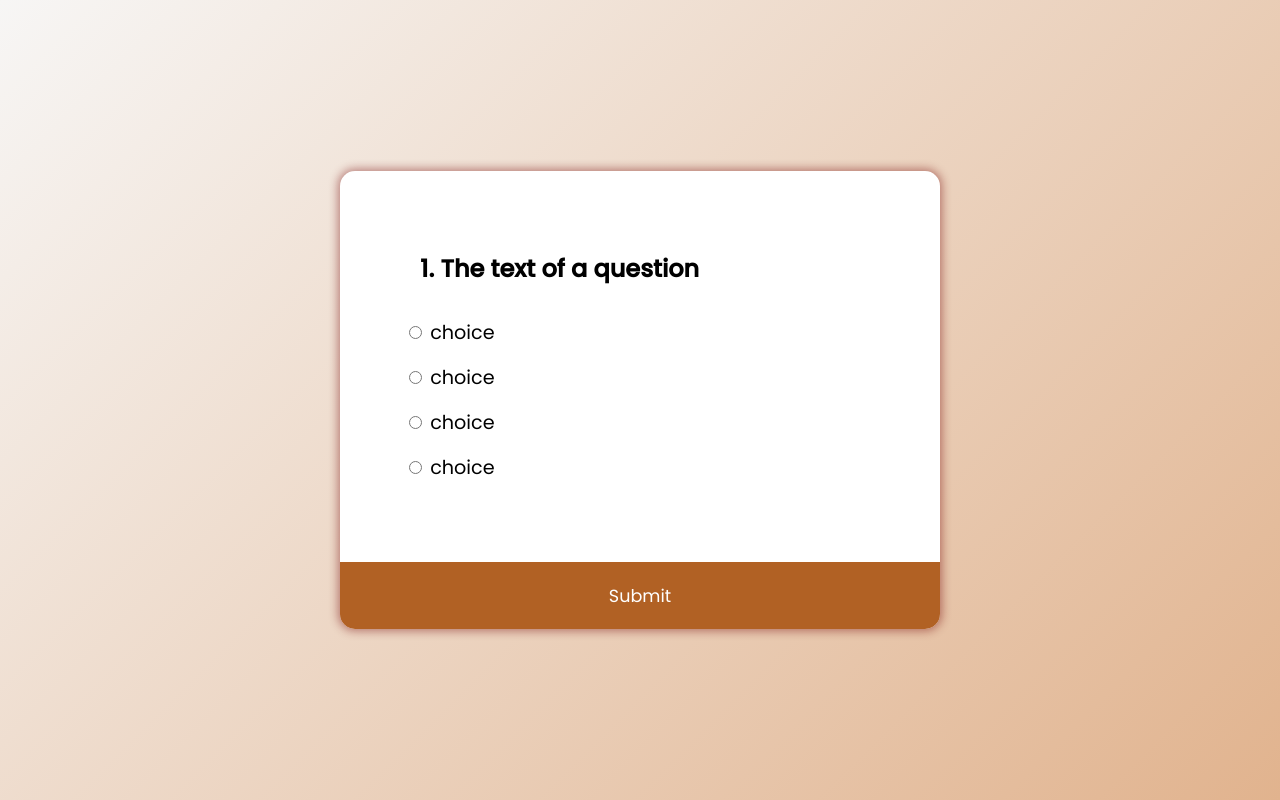
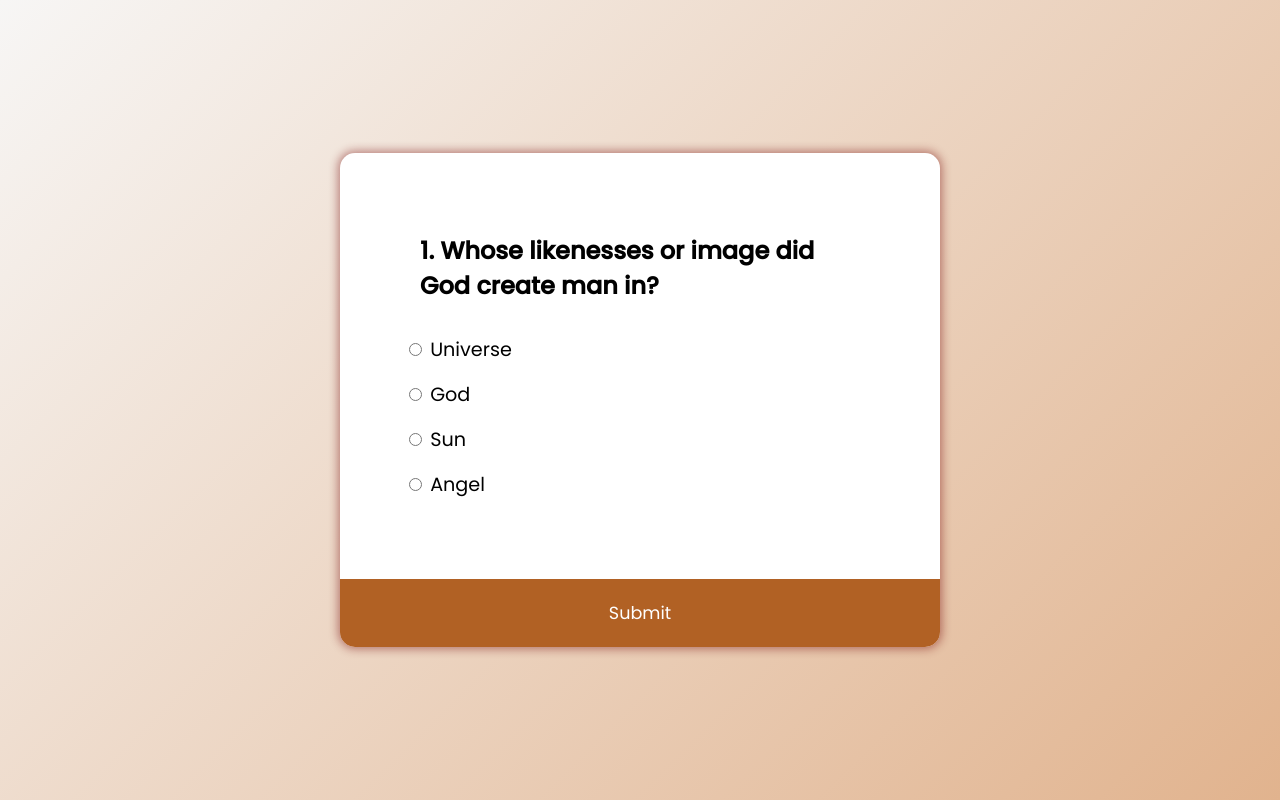
Before and after one commit to selamshim/Bibel-knowledge, a plain HTML site: page index.html in a window 1280 px wide. Both pictures are taken after a click on the button "Submit". Drawn offline with Linux system fonts and the light colour scheme.

Commit message:
js question and annswer done

```diff
--- a/assets/js/script.js
+++ b/assets/js/script.js
@@ -36,7 +36,7 @@ const questionData = [
         a: "Into the sea",
         b: "Fire",
         c: "Pack of wolves",
-        d: "SLion's den",
+        d: "Lion's den",
         correct: "d",
     },
     {
@@ -81,7 +81,7 @@ const questionData = [
     },
 ];
 const quiz= document.getElementById('quiz')
-const answerEls = document.querySelectorAll('.answer')
+const answerEls = document.querySelectorAll('.quizAnswer')
 const questionEl = document.getElementById('question')
 const choice_a_text = document.getElementById('choice_a_text')
 const choice_b_text = document.getElementById('choice_b_text')
@@ -100,3 +100,32 @@ function loadQuiz() {
     choice_c_text.innerText = currentQuestionData.c
     choice_d_text.innerText = currentQuestionData.d
 }
+function deselectAnswers() {
+    answerEls.forEach(answerEl => answerEl.checked = false)
+}
+function getSelected() {
+    let quizAnswer
+    answerEls.forEach(answerEl => {
+        if(answerEl.checked) {
+            quizAnswer = answerEl.id
+        }
+    })
+    return quizAnswer
+}
+submitBtn.addEventListener('click', () => {
+    const quizAnswer = getSelected()
+    if(quizAnswer) {
+       if(quizAnswer === questionData[currentQuiz].correct) {
+           score++
+       }
+       currentQuiz++
+       if(currentQuiz < questionData.length) {
+           loadQuiz()
+       } else {
+           quiz.innerHTML = `
+           <h2>You answered ${score}/${questionData.length} questions correctly</h2>
+           <button onclick="location.reload()">Reload</button>
+           `
+       }
+    }
+})
--- a/index.html
+++ b/index.html
@@ -20,23 +20,23 @@
             <h2 id="question">1. The text of a question</h2>
             <ul>
                 <li>
-                    <input type="radio" name="answer" id="choice-a" class="choice">
-                    <label for="choice-a" id="choice_a_text"> choice</label>
+                    <input type="radio" name="answer" id="a" class="quizAnswer">
+                    <label for="a" id="choice_a_text"> choice</label>
                 </li>
 
                 <li>
-                    <input type="radio" name="answer" id="choice-b" class="choice">
-                    <label for="choice-b" id="choice_b_text"> choice</label>
+                    <input type="radio" name="answer" id="b" class="quizAnswer">
+                    <label for="b" id="choice_b_text"> choice</label>
                 </li>
 
                 <li>
-                    <input type="radio" name="answer" id="choice-c" class="choice">
-                    <label for="choice-c" id="choice_c_text"> choice</label>
+                    <input type="radio" name="answer" id="c" class="quizAnswer">
+                    <label for="c" id="choice_c_text"> choice</label>
                 </li>
 
                 <li>
-                    <input type="radio" name="answer" id="choice-d" class="choice">
-                    <label for="choice-d" id="choice_d_text"> choice</label>
+                    <input type="radio" name="answer" id="d" class="quizAnswer">
+                    <label for="d" id="choice_d_text"> choice</label>
                 </li>
             </ul>
         </div>
```
